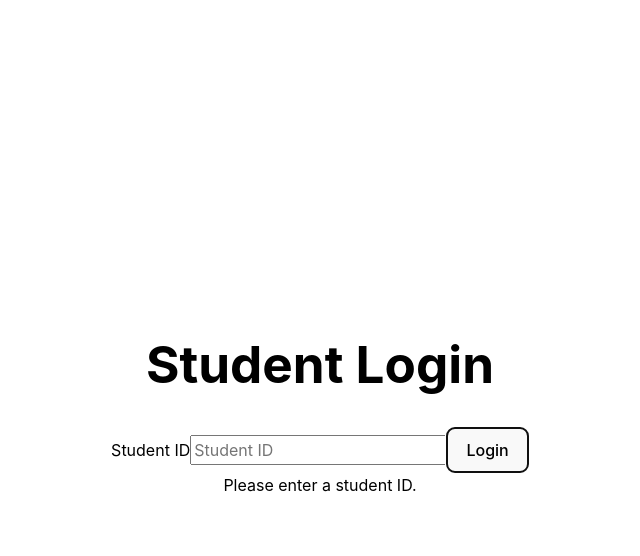
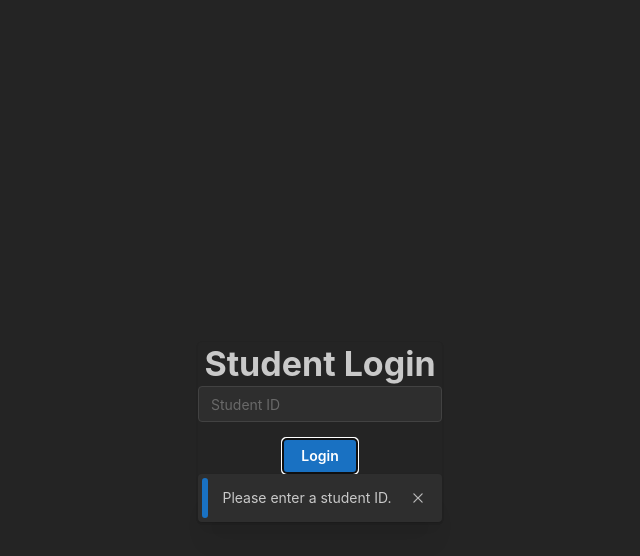
Before and after one commit to email362/student-login-frontend, a React (Vite) app: page / in a window 1280 px wide. Both pictures are taken after a click on the button "Login". Shown: the top 556 px of the page, without its empty margins (320-960 px from the left). Built offline with nearby package versions, Linux system fonts and the light colour scheme.

Commit message:
updated all components to use mantine

```diff
--- a/src/App.jsx
+++ b/src/App.jsx
@@ -8,7 +8,7 @@ import Classes from './components/Classes';
 // All packages except `@mantine/hooks` require styles imports
 import '@mantine/core/styles.css';
 
-import { MantineProvider } from '@mantine/core';
+import { Container, MantineProvider, Center, Paper } from '@mantine/core';
 
 // const URL = 'http://localhost:5100';
 export const URL = 'https://vivacious-jade-nightgown.cyclic.app';
@@ -40,9 +40,11 @@ function App() {
   };
 
   return (
-    <MantineProvider>
-      <div className="App">
-        <header className="App-header">
+    <MantineProvider withGlobalStyles withNormalizeCSS defaultColorScheme='dark'>
+      <Center style={{ height: '100vh' }}> {/* This centers content vertically */}
+        <Container size="lg" style={{ width: '100%' }}> {/* Controls max width */}
+          <Paper padding="lg" shadow="xs"> {/* Optional: Adds styling to the form */}
+            {/* Conditional rendering based on student object */}
             {isEmptyObject(student) ? (
               <Login
                 loginStatus={loginStatus}
@@ -57,8 +59,9 @@ function App() {
                 setStudent={setStudent}
               />
             )}
-        </header>
-      </div>
+          </Paper>
+        </Container>
+      </Center>
     </MantineProvider>
   );
 }
--- a/src/components/Classes.jsx
+++ b/src/components/Classes.jsx
@@ -1,6 +1,7 @@
 import React, { useEffect, useState } from 'react';
 import axios from 'axios';
 import { URL } from '../App';
+import { Title, Text, Button, Select, Box, Stack } from '@mantine/core';
 
 /**
  * Converts seconds to hours, minutes, and seconds format.
@@ -62,43 +63,44 @@ const Classes = ({ classes, name, studentId, setStudent}) => {
     };
 
     return (
-        <>
-            <h1>Classes</h1>
-            <h2>Hi, {name}!</h2>
-            <div>
-                {classes.length === 0 &&
-                    (
-                        <>
-                            <p>No classes found, please contact lab assistance.</p>
-                            <button onClick={() => setStudent({})}>Logout</button>
-                        </>
-                    )
-                }
-                { classes.length > 0 &&
-                (<select
-                value={selectedClass}
-                onChange={onClassChange}
-                >
-                    <option value="">Select a class</option>
-                    {classes.map((cls) => (
-                        <option key={cls} value={cls}>
-                        {cls}
-                        </option>
-                    ))}
-                </select>)}
-            </div>
-            <div>
-                {selectedClass && loggedIn && (
-                    <>
-                        <p>Logged in to {selectedClass}</p>
-                        <p>Time Spent: {secondsToHoursMinutesSeconds(timer)} (hours:minutes:seconds)</p>
-                        <button onClick={handleLogout}>Logout</button>
-                    </>
+        <Box sx={{ maxWidth: 400 }} mx="auto">
+            <Stack spacing="md">
+                <Title order={1}>Classes</Title>
+                <Title order={2}>Hi, {name}!</Title>
+
+                {classes.length === 0 && (
+                    <Stack spacing="sm">
+                        <Text>No classes found, please contact lab assistance.</Text>
+                        <Button onClick={() => setStudent({})}>Logout</Button>
+                    </Stack>
                 )}
-                {selectedClass && !loggedIn && (
-                    <button onClick={() => handleLogin(selectedClass)}>Login</button>)}
-            </div>
-        </>
+
+                {classes.length > 0 && (
+                    <Select
+                        disabled={loggedIn}
+                        label="Select a class"
+                        placeholder="Select a class"
+                        value={selectedClass}
+                        onChange={setSelectedClass}
+                        data={classes.map(cls => ({ value: cls, label: cls }))}
+                    />
+                )}
+
+                {selectedClass && (
+                    <Box>
+                        {loggedIn ? (
+                            <Stack spacing="sm">
+                                <Text>Logged in to {selectedClass}</Text>
+                                <Text>Time Spent: {secondsToHoursMinutesSeconds(timer)} (hours:minutes:seconds)</Text>
+                                <Button onClick={handleLogout}>Logout</Button>
+                            </Stack>
+                        ) : (
+                            <Button onClick={() => handleLogin(selectedClass)}>Login</Button>
+                        )}
+                    </Box>
+                )}
+            </Stack>
+        </Box>
     );
 };
 
--- a/src/components/Login.jsx
+++ b/src/components/Login.jsx
@@ -1,6 +1,7 @@
 import axios from 'axios';
 import React, { useState } from 'react';
 import { URL } from '../App';
+import { TextInput, Button, Title, Box, Notification } from '@mantine/core';
 
 const Login = ({setLoginStatus, setStudent, loginStatus}) => {
 
@@ -41,22 +42,30 @@ const Login = ({setLoginStatus, setStudent, loginStatus}) => {
     };
 
     return (
-        <div>
-            <h1>Student Login</h1>
-            <label htmlFor="studentId">Student ID</label>
-            <input
-            onKeyDown={handleKeyDown}
-            type="text"
-            placeholder="Student ID"
-            value={studentId}
-            onChange={(e) => setStudentId(e.target.value)}
+        <Box sx={{ maxWidth: 300 }} mx="auto">
+            <Title order={1}>Student Login</Title>
+            <TextInput
+                label={studentId ? "Student ID" : ""}
+                placeholder="Student ID"
+                required
+                value={studentId}
+                onChange={(e) => setStudentId(e.target.value)}
+                onKeyDown={handleKeyDown}
+                data-floating="Student ID"
             />
-            <button onClick={handleGetStudent}>Login</button>
-            <div>
-                {loginStatus}
-            </div>
-        </div>
-    )
+            <Button onClick={handleGetStudent} mt="md">
+                Login
+            </Button>
+            {loginStatus && (
+                <Notification
+                    color={loginStatus.includes('Error') || loginStatus.includes('failed') ? 'red' : 'blue'}
+                    onClose={() => setLoginStatus('')}
+                >
+                    {loginStatus}
+                </Notification>
+            )}
+        </Box>
+    );
 }
 
 export default Login;
```
Lines whose indentation alone changed are shown as unchanged.
